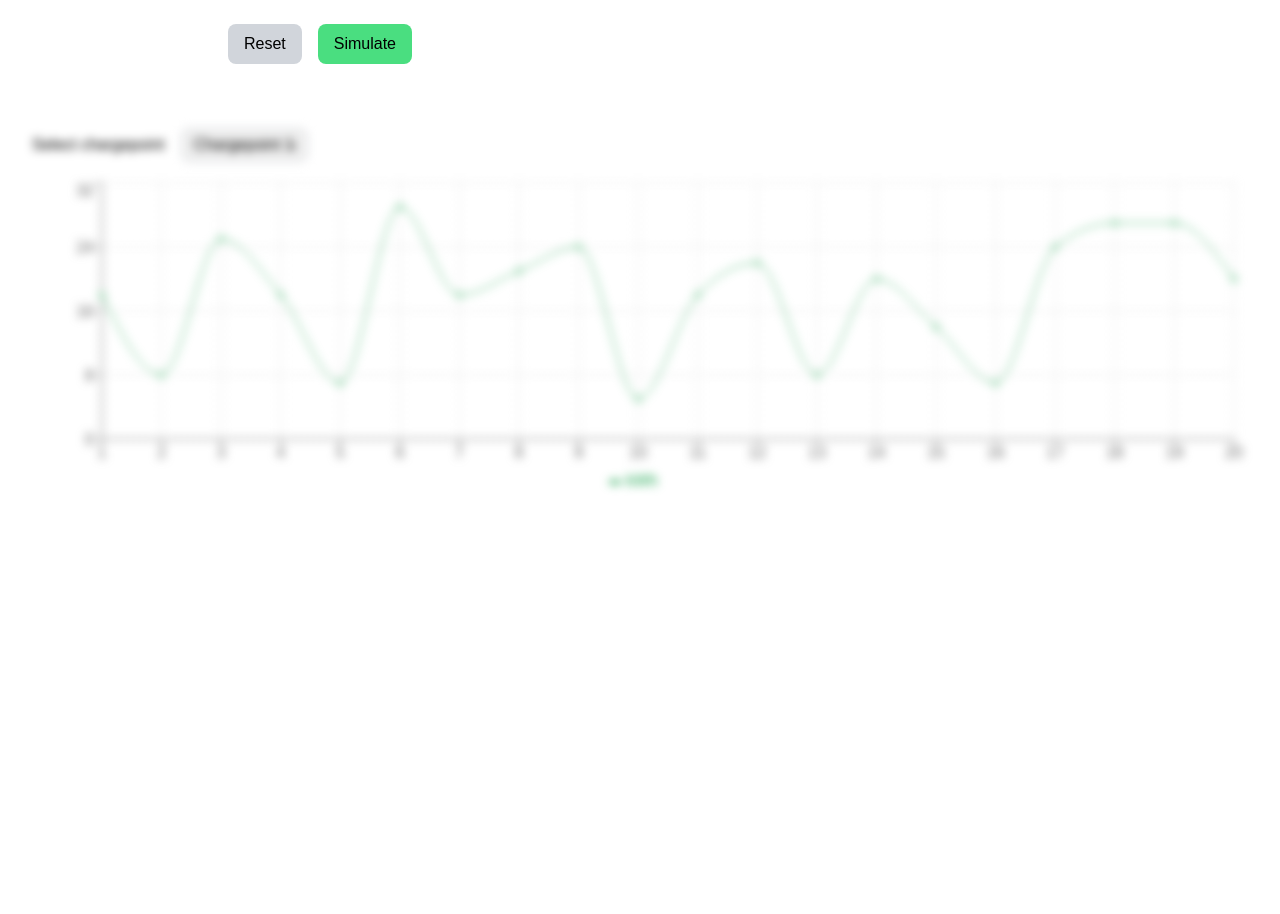
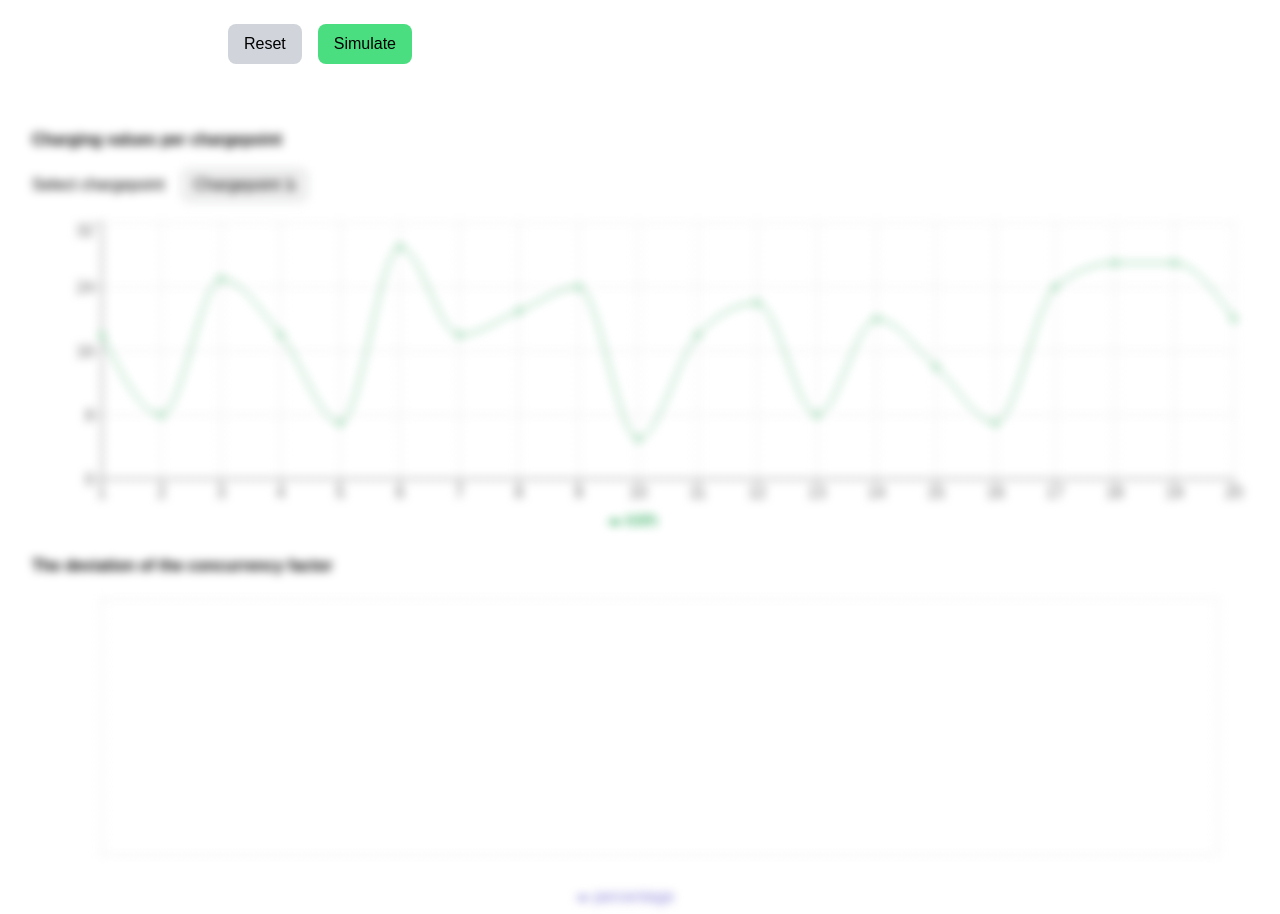
Before and after one commit to sominparrrk/ev-charging-simulator, a React (Create React App) app: page / in a window 1280 px wide. Shown: the part 280-1194 px from the top of the page. Before the commit the page ends 800 px from the top, so only its background shows below. Built offline with nearby package versions, Linux system fonts and the light colour scheme.

Commit message:
feat: add concurrency chart

```diff
--- a/src/containers/InputArea/InputArea.tsx
+++ b/src/containers/InputArea/InputArea.tsx
@@ -1,10 +1,15 @@
+import { useConcurrencyContext } from '../../context/ConcurrencyContext';
 import { useSimulationContext } from '../../context/SimulationContext';
 import { SimulatorInput } from '../../types/simulator';
-import { simulateCharging } from '../../utils/simulateCharging';
+import {
+  getConcurrencyDeviation,
+  simulateCharging,
+} from '../../utils/simulateCharging';
 import Form from './Form/Form';
 
 const InputArea = () => {
   const { setSimulationResult } = useSimulationContext();
+  const { setConcurrencyResult } = useConcurrencyContext();
 
   const handleSubmit = (formValues: SimulatorInput) => {
     const {
@@ -13,14 +18,21 @@ const InputArea = () => {
       consumptionOfCars,
       chargingPowerPerChargePoint,
     } = formValues;
-    const result = simulateCharging(
+    const simulatorResult = simulateCharging(
+      numberOfChargePoints,
+      arrivalProbability,
+      consumptionOfCars,
+      chargingPowerPerChargePoint
+    );
+    const concurrencyResult = getConcurrencyDeviation(
       numberOfChargePoints,
       arrivalProbability,
       consumptionOfCars,
       chargingPowerPerChargePoint
     );
 
-    setSimulationResult(result);
+    setSimulationResult(simulatorResult);
+    setConcurrencyResult(concurrencyResult);
   };
 
   return <Form onSubmit={handleSubmit} />;
--- a/src/containers/OutputArea/OutputArea.tsx
+++ b/src/containers/OutputArea/OutputArea.tsx
@@ -6,7 +6,7 @@ interface ComponentProps {
 }
 
 const Title: React.FC<ComponentProps> = ({ children }) => {
-  return <h3 className=''>{children}</h3>;
+  return <h3>{children}</h3>;
 };
 
 const Value: React.FC<ComponentProps> = ({ children }) => {
--- /dev/null
+++ b/src/containers/VisualisationArea/Chart/ConcurrencyDeviation.tsx
@@ -0,0 +1,45 @@
+import {
+  LineChart,
+  Line,
+  XAxis,
+  YAxis,
+  CartesianGrid,
+  Tooltip,
+  Legend,
+} from 'recharts'; // Used recharts library - more info > https://recharts.org
+import useWindowSize from '../../../hooks/useWindowSize';
+
+interface ChartProps {
+  data: number[] | undefined;
+}
+
+const ConcurrencyDeviation = ({ data }: ChartProps) => {
+  const { width, height } = useWindowSize();
+  const transformedData = data?.map((innerData, i) => ({
+    name: `Chargepoint ${i + 1}`,
+    percentage: innerData,
+  }));
+
+  return (
+    <LineChart
+      width={width - 64}
+      height={height - 480}
+      data={transformedData}
+      margin={{
+        top: 5,
+        right: 30,
+        left: 10,
+        bottom: 5,
+      }}
+    >
+      <CartesianGrid strokeDasharray='3 3' />
+      <XAxis dataKey='name' />
+      <YAxis />
+      <Tooltip />
+      <Legend />
+      <Line type='monotone' dataKey='percentage' stroke='#8884d8' />
+    </LineChart>
+  );
+};
+
+export default ConcurrencyDeviation;
--- a/src/containers/VisualisationArea/Chart/Chart.tsx
+++ b/src/containers/VisualisationArea/Chart/ValuesPerChargePoint.tsx
@@ -14,7 +14,7 @@ interface ChartProps {
   selectedValue: string;
 }
 
-const Chart = ({ data, selectedValue }: ChartProps) => {
+const ValuesPerChargePoint = ({ data, selectedValue }: ChartProps) => {
   const { width, height } = useWindowSize();
   const transformedData = data?.map((innerData) =>
     innerData.map((value, i) => ({ name: i + 1, kWh: value }))
@@ -37,14 +37,9 @@ const Chart = ({ data, selectedValue }: ChartProps) => {
       <YAxis />
       <Tooltip />
       <Legend />
-      <Line
-        type='monotone'
-        dataKey='kWh'
-        stroke='#16a34a'
-        activeDot={{ r: 5 }}
-      />
+      <Line type='monotone' dataKey='kWh' stroke='#16a34a' />
     </LineChart>
   );
 };
 
-export default Chart;
+export default ValuesPerChargePoint;
--- a/src/containers/VisualisationArea/VisualisationArea.tsx
+++ b/src/containers/VisualisationArea/VisualisationArea.tsx
@@ -1,15 +1,28 @@
-import { useState } from 'react';
+import React, { ReactNode, useState } from 'react';
 import Select from '../../components/Select/Select';
 import { useSimulationContext } from '../../context/SimulationContext';
-import Chart from './Chart/Chart';
+import ValuesPerChargePoint from './Chart/ValuesPerChargePoint';
 import { defaultMockData } from '../../lib/defaultMockData';
+import ConcurrencyDeviation from './Chart/ConcurrencyDeviation';
+import { useConcurrencyContext } from '../../context/ConcurrencyContext';
+
+interface ComponentProps {
+  children: ReactNode;
+  className?: string;
+}
+
+const Title: React.FC<ComponentProps> = ({ children }) => {
+  return <h3 className='font-bold'>{children}</h3>;
+};
 
 const VisualisationArea = () => {
-  const { result } = useSimulationContext();
+  const { result: simulatorResult } = useSimulationContext();
+  const { result: concurrencyResult } = useConcurrencyContext();
   const [selectedValue, setSelectedValue] = useState('0');
   const dailyUsagePerChargePoint =
-    result?.dailyUsagePerChargePoint ||
+    simulatorResult?.dailyUsagePerChargePoint ||
     defaultMockData.dailyUsagePerChargePoint;
+  const concurrencyDeviation = concurrencyResult ? concurrencyResult : [];
   const selectOptions = Array.from(
     { length: dailyUsagePerChargePoint.length },
     (_, index) => {
@@ -23,16 +36,22 @@ const VisualisationArea = () => {
   return (
     <div
       className={`${
-        result ? '' : 'blur'
+        simulatorResult ? '' : 'blur'
       } visualisation__container flex flex-col gap-4`}
     >
+      <Title>Charging values per chargepoint</Title>
       <Select
         label='Select chargepoint'
         options={selectOptions}
         value={selectedValue}
         onChange={setSelectedValue}
       />
-      <Chart data={dailyUsagePerChargePoint} selectedValue={selectedValue} />
+      <ValuesPerChargePoint
+        data={dailyUsagePerChargePoint}
+        selectedValue={selectedValue}
+      />
+      <Title>The deviation of the concurrency factor</Title>
+      <ConcurrencyDeviation data={concurrencyDeviation} />
     </div>
   );
 };
--- a/src/utils/simulateCharging.ts
+++ b/src/utils/simulateCharging.ts
@@ -100,31 +100,57 @@ export const simulateCharging = (
 };
 
 // Task 1: Run the simulation for 20 chargepoints
-// const result = simulateCharging(
-//   DEFAULT_NUM_CHARGEPOINTS,
-//   DEFAULT_MULTIPLIER,
-//   DEFAULT_CHARGE_POWER,
-//   DEFAULT_CHARGING_NEEDS
-// );
-// console.log(
-//   `Total Energy Consumed: ${result.totalEnergyConsumed.toFixed(2)} kWh`
-// );
-// console.log(
-//   `Theoretical Max Power Demand: ${result.theoreticalMaxPowerDemand} kW`
-// );
-// console.log(`Actual Max Power Demand: ${result.actualMaxPowerDemand} kW`);
-// console.log(`Concurrency Factor: ${result.concurrencyFactor.toFixed(2)} %`);
+/*
+  const result = simulateCharging(
+    DEFAULT_NUM_CHARGEPOINTS,
+    DEFAULT_MULTIPLIER,
+    DEFAULT_CHARGE_POWER,
+    DEFAULT_CHARGING_NEEDS
+  );
+  console.log(
+    `Total Energy Consumed: ${result.totalEnergyConsumed.toFixed(2)} kWh`
+  );
+  console.log(
+    `Theoretical Max Power Demand: ${result.theoreticalMaxPowerDemand} kW`
+  );
+  console.log(`Actual Max Power Demand: ${result.actualMaxPowerDemand} kW`);
+  console.log(`Concurrency Factor: ${result.concurrencyFactor.toFixed(2)} %`);
+*/
 
-// Bonus: Run the simulation for 1 to 30 chargepoints
-// When the number of chargepoints increases, the concurrency factor tends to decreases
-// for (let i = 1; i <= 30; i++) {
-//   const { concurrencyFactor } = simulateCharging(
-//     i,
-//     DEFAULT_MULTIPLIER,
-//     DEFAULT_CHARGE_POWER,
-//     DEFAULT_CHARGING_NEEDS
-//   );
-//   console.log(
-//     `Chargepoints: ${i}, Concurrency Factor: ${concurrencyFactor.toFixed(2)} %`
-//   );
-// }
+// Task 1 Bonus: Run the simulation for 1 to 30 chargepoints
+// When the number of chargepoints increases, the concurrency factor tends to decrease
+/*
+  for (let i = 1; i <= 30; i++) {
+    const { concurrencyFactor } = simulateCharging(
+      i,
+      DEFAULT_MULTIPLIER,
+      DEFAULT_CHARGE_POWER,
+      DEFAULT_CHARGING_NEEDS
+    );
+    console.log(
+      `Chargepoints: ${i}, Concurrency Factor: ${concurrencyFactor.toFixed(2)} %`
+    );
+  }
+*/
+
+// Task 2a Frontend: Get the deviation of the concurrency factor for 1 to `numChargePoints` chargepoints
+export const getConcurrencyDeviation = (
+  numChargePoints: number,
+  arrivalProbabilityMultiplier: number,
+  chargingNeeds: number,
+  chargePower: number
+) => {
+  let concurrencyDeviation = [];
+  for (let i = 1; i <= numChargePoints; i++) {
+    const { concurrencyFactor } = simulateCharging(
+      i,
+      arrivalProbabilityMultiplier,
+      chargingNeeds,
+      chargePower
+    );
+
+    concurrencyDeviation.push(concurrencyFactor);
+  }
+
+  return concurrencyDeviation;
+};
```
